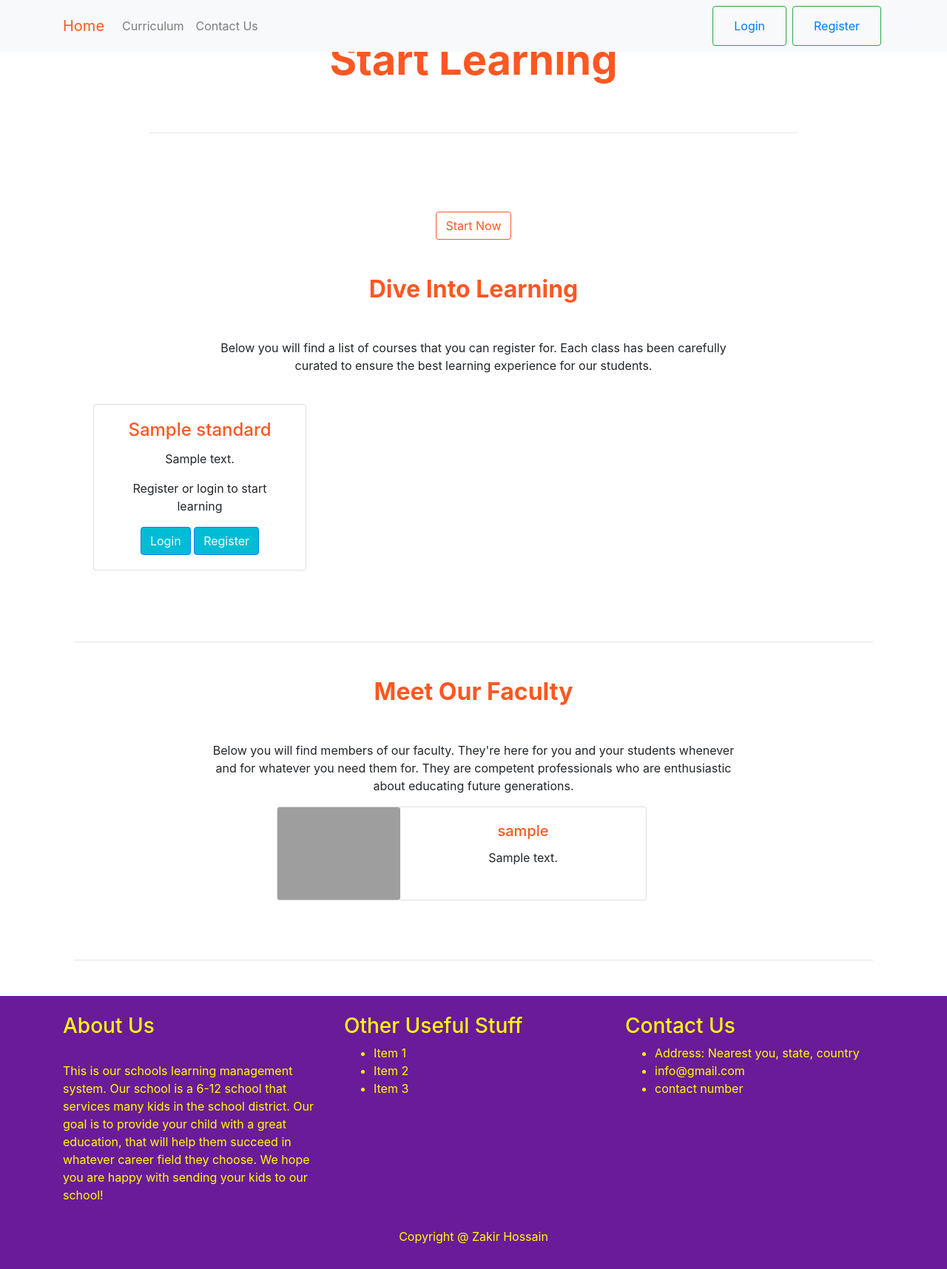
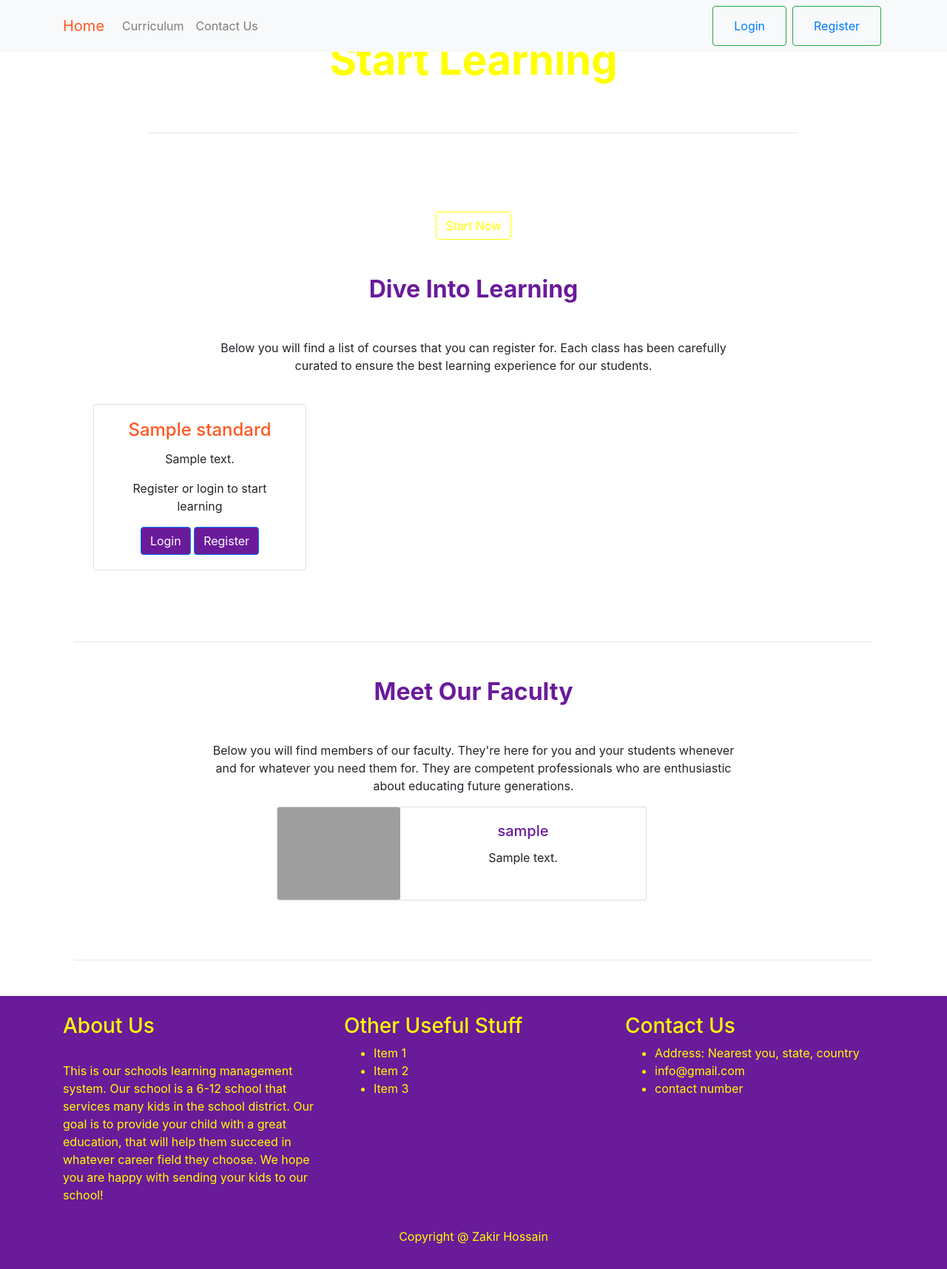
Before and after one commit to KhiapK/school-learning-management-system-main, a Django app: template school-learning-management-system-main/school_learning_management_system/app_users/templates/app_users/index.html in a window 1280 px wide. Shown: the whole page at 74% size. Run offline with Django 3.2, Linux system fonts and the light colour scheme; the template is opened without the code that fills it: most values are stand-ins (such as "Sample title", 1, 10 or a date in 2020); some libraries are stand-ins or nearby versions; grey boxes are pictures that could not be loaded.

Commit message:
Update index.html
updated colors

```diff
--- a/school-learning-management-system-main/school_learning_management_system/app_users/templates/app_users/index.html
+++ b/school-learning-management-system-main/school_learning_management_system/app_users/templates/app_users/index.html
@@ -9,14 +9,14 @@
             <div class="row d-flex justify-content-center text-center">
               <div class="col-md-10 text-white">
                 <!-- heading -->
-                <h2 class="display-4 font-weight-bold white-text  p-5 mb-2" style="color:#ff5722;" > Start Learning </h2>
+                <h2 class="display-4 font-weight-bold white-text  p-5 mb-2" style="color:yellow;" > Start Learning </h2>
 
                 <!-- divider -->
-                <hr style="color:#ff5722;">
+                <hr style="color:purple;">
 
                 <!-- description -->
                 <h4 class="white-text my-4">Welcome to our school's learning management system. Let us be the education you choose.</h4>
-                <a href="{% url 'curriculum:standard_list' %}"> <button type="button" class="btn" style="color:#ff5722;border-color:#ff5722;"> Start Now</button> </a>
+                <a href="{% url 'curriculum:standard_list' %}"> <button type="button" class="btn" style="color:yellow;border-color:yellow;"> Start Now</button> </a>
 
 </header>
 {%endblock%}
@@ -28,7 +28,7 @@
     <!-- section 1 for standards-->
 
     <section class="text-center">
-                  <h2 class="mb-5 font-weight-bold" style="color:#ff5722;">Dive Into Learning</h2>
+                  <h2 class="mb-5 font-weight-bold" style="color:#6a1b9a;">Dive Into Learning</h2>
                   <!-- class row for description-->
                   <div class="row d-flex justify-content-center mb-4">
                     <!-- class column -->
@@ -46,11 +46,11 @@
                                 <h4 class="card-title" style="color:#ff5722;">{{standard.name}}</h4>
                                 <p class="card-text">{{standard.description|truncatechars:75}}</p>
                                 {% if user.is_authenticated %}
-                                <a href="{% url 'curriculum:subject_list' slug=standard.slug %}" class="btn btn-primary" style="background-color:#00bcd4;">Start Learning</a>
+                                <a href="{% url 'curriculum:subject_list' slug=standard.slug %}" class="btn btn-primary" style="background-color:#6a1b9a;">Start Learning</a>
                                 {%else%}
                                 <p>Register or login to start learning</p>
-                                <a href="{% url 'user_login' %}" class="btn btn-primary" style="background-color:#00bcd4;">Login</a>
-                                <a href="{% url 'register' %}" class="btn btn-primary" style="background-color:#00bcd4;">Register</a>
+                                <a href="{% url 'user_login' %}" class="btn btn-primary" style="background-color:#6a1b9a;">Login</a>
+                                <a href="{% url 'register' %}" class="btn btn-primary" style="background-color:#6a1b9a;">Register</a>
                                 {%endif%}
                               </div>
                             </div>
@@ -58,11 +58,11 @@
                           {% endfor %}
                   </div>
     </section>
-    <hr class="my-5" style="color:#ff5722;">
+    <hr class="my-5" style="color:#6a1b9a;">
     <!-- Section 2: Faculty Members -->
 
     <section class="text-center">
-      <h2 class="mb-5 font-weight-bold" style="color:#ff5722;">Meet Our Faculty</h2>
+      <h2 class="mb-5 font-weight-bold" style="color:#6a1b9a;">Meet Our Faculty</h2>
       <div class="row d-flex justify-content-center mb-4">
           <div class="col-md-8">
             <p class="grey-text">Below you will find members of our faculty. They're here for you and your students whenever and for whatever you need them for.
@@ -77,7 +77,7 @@
                       </div>
                       <div class="col-md-8">
                         <div class="card-body">
-                          <h5 class="card-title" style="color:#ff5722;">{{teacher.user.username}}</h5>
+                          <h5 class="card-title" style="color:#6a1b9a;">{{teacher.user.username}}</h5>
                           <p class="card-text">{{teacher.bio|truncatechars:75}}</p>
                           <p class="card-text"><small class="text-muted"></small></p>
                         </div>
@@ -89,7 +89,7 @@
       </div>
     </section>
 
-    <hr class="my-5" style="color:#ff5722;">
+    <hr class="my-5" style="color:#6a1b9a;">
   </div>
     </section>
 </main>
```
